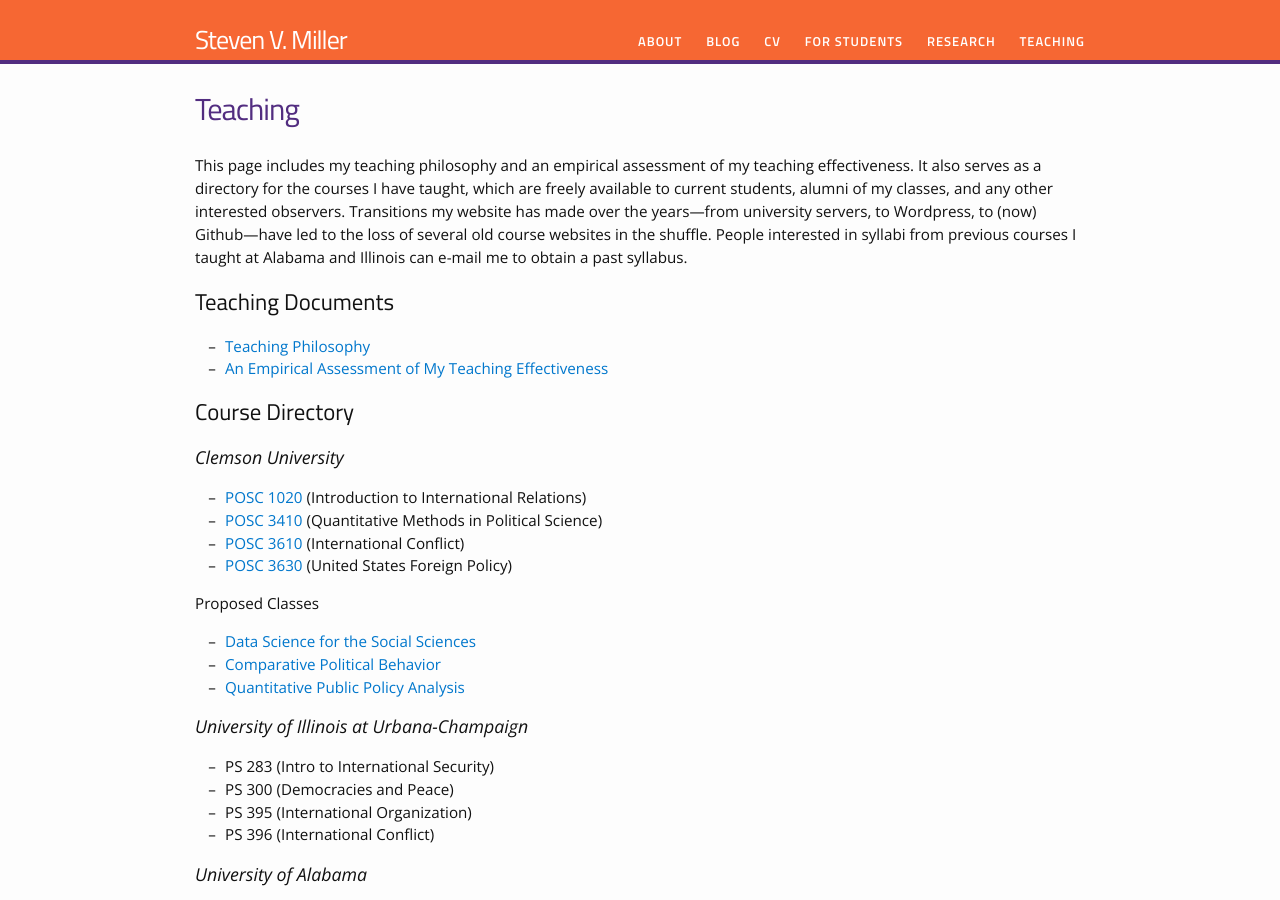
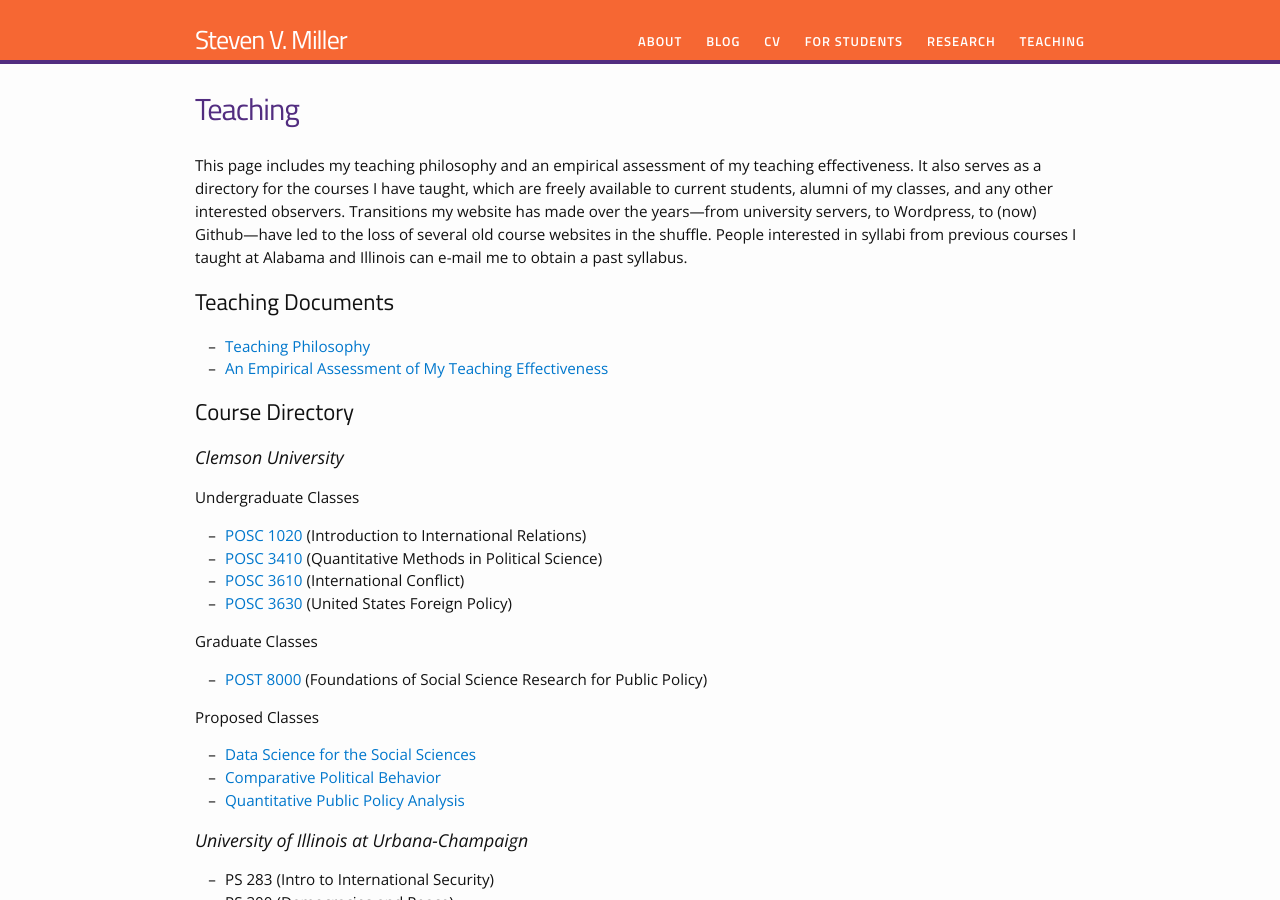
Before and after one commit to svmiller/svmiller.github.io, a Jekyll site: the page built from teaching.md, in a window 1280 px wide and 900 px high. Built offline with Jekyll 4.4.1, drawn with Linux system fonts in a browser that asks for light colours; nearby versions of some CDN libraries; some web fonts are replaced.

Commit message:
adding a new course

```diff
--- a/teaching.md
+++ b/teaching.md
@@ -20,10 +20,16 @@ This page includes my teaching philosophy and an empirical assessment of my teac
 
 ### Clemson University
 
+#### Undergraduate Classes
+
 - [POSC 1020](http://posc1020.svmiller.com) (Introduction to International Relations)
 - [POSC 3410](/teaching/posc-3410-quantitative-methods-in-political-science/) (Quantitative Methods in Political Science)
 - [POSC 3610](http://posc3610.svmiller.com) (International Conflict)
 - [POSC 3630](/teaching/posc-3630-united-states-foreign-policy/) (United States Foreign Policy)
+
+#### Graduate Classes
+
+- [POST 8000](https://github.com/svmiller/post8000) (Foundations of Social Science Research for Public Policy)
 
 #### Proposed Classes
 
```
